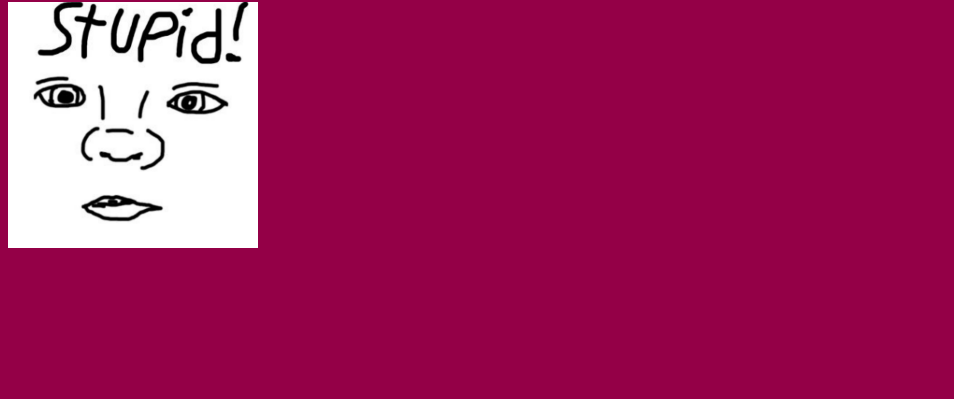
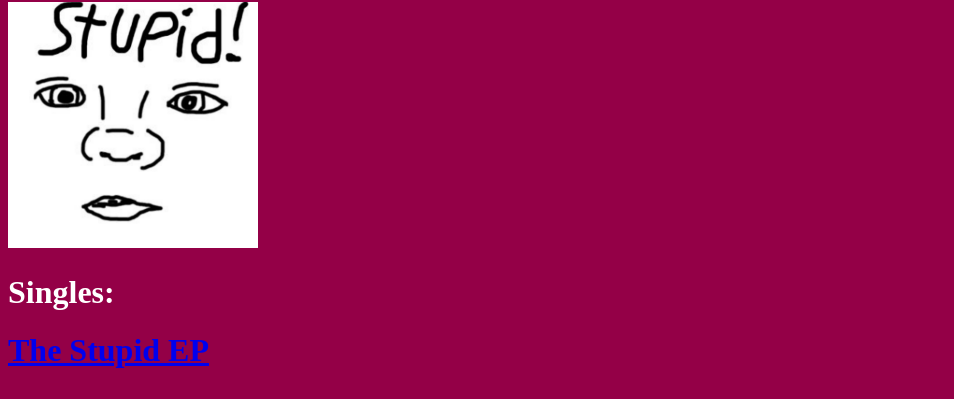
Before and after one commit to loseday1/ZundayWebsite, a plain HTML site: page music.html in a window 1280 px wide. Shown: the part 428-827 px from the top of the page, without its empty margins (0-954 px from the left). Before the commit the page ends 800 px from the top, so only its background shows below. Drawn offline with Linux system fonts and the light colour scheme.

Commit message:
Update music.html

```diff
--- a/music.html
+++ b/music.html
@@ -8,9 +8,9 @@
 <h1>Albums:</h1>
 <h1><a href="music/tse">The Stupid EP</h1></a>
 <img src="Picsart_25-07-21_12-19-52-639.png">
-
-
-
+<h1>Singles:</h1>
+<h1><a href="music/tb">The Stupid EP</h1></a>
+<img src="">
 
 
 
```
